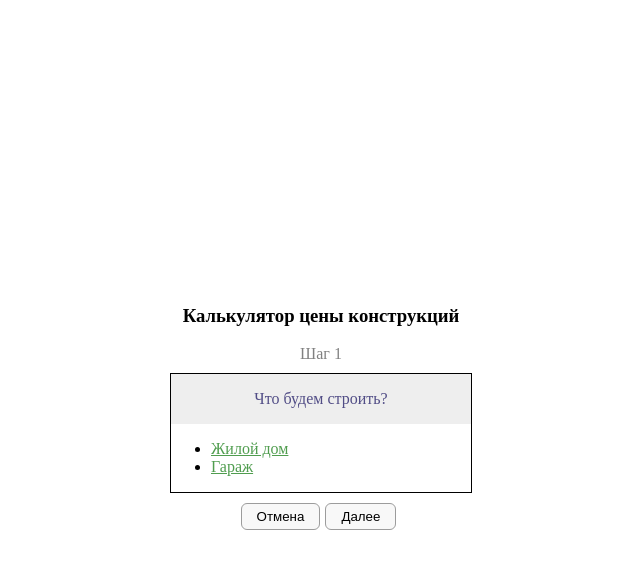
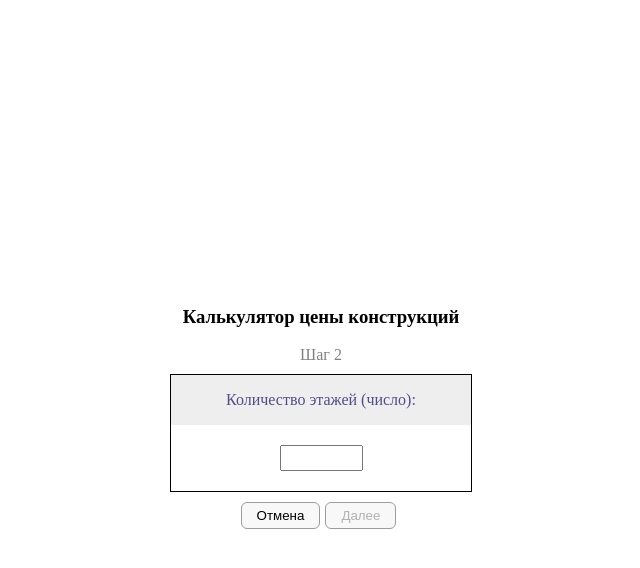
Before and after one commit to wesydi/techart, a React (Create React App) app: page / in a window 1280 px wide. Both pictures are taken after a click on the element "Жилой дом". Shown: the top 568 px of the page, without its empty margins (319-959 px from the left). Built offline with nearby package versions, Linux system fonts and the light colour scheme.

Commit message:
add input component

```diff
--- a/src/App.js
+++ b/src/App.js
@@ -1,7 +1,15 @@
 import React, {useState} from 'react';
+import {connect} from "react-redux";
 import './App.css';
 import Main from "./components/Main/Main";
 import Button from "./components/Button/Button";
+import answersActions from "./actions/answersActions";
+
+const mapStateToProps = (state) => {
+  return {
+      answers: state.answers
+  }
+};
 
 const questions = [
     {
@@ -14,37 +22,68 @@ const questions = [
         type: 'input',
         name: 'height',
         question: 'Количество этажей (число):',
+        answers: ['height'],
     },
     {
         type: 'list',
         name: 'material',
         question: 'Материал стен:',
         answers: {
-            'Жилой дом': ['Кирпич', 'Шлакоблок', 'Деревянный брус'],
-            'Гараж': ['Шлакоблок', 'Металл', 'Сендвич-панели'],
+            1: ['Кирпич', 'Шлакоблок', 'Деревянный брус'],
+            2: ['Шлакоблок', 'Металл', 'Сендвич-панели'],
         },
     },
     {
         type: 'input',
         name: 'sizes',
         question: 'Длина стен (в метрах):',
+        answers: ['sizex', 'sizey'],
     },
 ];
 
-const App = () => {
+const App = (props) => {
+    const {answers, dispatch} = props;
+
     const [currentMove, changeCurrentMove] = useState(1);
     const [indexQuestion, changeIndexQuestion] = useState(0);
+    const [inputValues, changeInputValues] = useState({});
+    const currentQuestion = questions[indexQuestion];
+
+    const checkOnDisabled = () => {
+      if (currentQuestion.type === 'list') return true;
+      const filledInputValues = Object.keys(inputValues).filter((key) => inputValues[key].trim().length > 0);
+      return currentQuestion.answers.length !== filledInputValues.length;
+    };
+
+    const handleClick = (answer) => {
+        answersActions(dispatch).addAnswer(currentQuestion.name, answer);
+        changeCurrentMove(currentMove + 1);
+        if (answer === 2 && currentQuestion.name === 'building') {
+            changeIndexQuestion(indexQuestion + 2);
+            return;
+        }
+        changeIndexQuestion(indexQuestion + 1)
+    };
+
+    const handleChangeInput = (target) => {
+        changeInputValues({...inputValues, [target.getAttribute('type')]: target.value});
+    };
 
     return (
     <div className="app">
         <h3>Калькулятор цены конструкций</h3>
         <span className="move">Шаг {currentMove}</span>
-        <Main currentQuestion={questions[indexQuestion]}/>
+        <Main handleChangeInput={handleChangeInput} handleClick={handleClick} currentQuestion={currentQuestion} answers={questions[indexQuestion].name === 'material' ? currentQuestion.answers[answers.building] : currentQuestion.answers}/>
         <div className="buttons">
-            <Button text="Отмена"></Button>
-            <Button text="Далее"></Button>
+            <Button handleClick={() => {
+                answersActions(dispatch).clearAnswers();
+                changeCurrentMove(1);
+                changeIndexQuestion(0);
+                changeInputValues({});
+            }} text="Отмена"></Button>
+            <Button disabled={checkOnDisabled()} text={currentQuestion === questions[questions.length - 1] ? 'Результат' : 'Далее'}></Button>
         </div>
     </div>
 )};
 
-export default App;
+export default connect(mapStateToProps)(App);
--- a/src/actions/answersActions.js
+++ b/src/actions/answersActions.js
@@ -1,8 +1,7 @@
-const answersActions = (question, answer) => {
+const answersActions = (dispatch) => {
     return {
-        type: 'ADD_ANSWER',
-        question,
-        answer
+        addAnswer: (question, answer) => dispatch({type: 'ADD_ANSWER', question, answer}),
+        clearAnswers: () => dispatch({type: 'CLEAR_ANSWERS'})
     }
 };
 
--- a/src/components/Button/Button.js
+++ b/src/components/Button/Button.js
@@ -2,10 +2,10 @@ import React from 'react';
 import './Button.css';
 
 const Button = (props) => {
-    const {text, handleClick} = props;
+    const {text, handleClick, disabled} = props;
 
     return (
-         <button onClick={handleClick}>{text}</button>
+         <button disabled={disabled} onClick={handleClick}>{text}</button>
     );
 };
 
--- /dev/null
+++ b/src/components/Input/Input.css
@@ -0,0 +1,4 @@
+.input {
+    width: 75px;
+    height: 20px;
+}
--- /dev/null
+++ b/src/components/Input/Input.js
@@ -0,0 +1,12 @@
+import React from 'react';
+import './Input.css';
+
+const Input = (props) => {
+    const {handleChangeInput, type} = props;
+
+    return (
+        <input className="input" onChange={(event) => handleChangeInput(event.target)} type={type}></input>
+    );
+};
+
+export default Input;
--- a/src/components/Main/Main.css
+++ b/src/components/Main/Main.css
@@ -17,3 +17,14 @@
     color: #509d4f;
     cursor: pointer;
 }
+.inputBlock {
+    display: flex;
+    justify-content: center;
+    align-content: center;
+    margin: 20px 0;
+}
+.inputBlock__divider {
+    display: flex;
+    align-items: center;
+    margin: 0 5px;
+}
--- a/src/components/Main/Main.js
+++ b/src/components/Main/Main.js
@@ -1,8 +1,44 @@
-import React, {useState} from 'react';
+import React from 'react';
+import Input from "../Input/Input";
 import './Main.css';
 
 const Main = (props) => {
-    const {currentQuestion} = props;
+    const {currentQuestion, answers, handleClick, handleChangeInput} = props;
+    const render = () => {
+      if (currentQuestion.type === 'list') {
+          return (
+              <ul className="main__list" onClick={(event) => {
+                  if (event.target.innerText === 'Жилой дом') {
+                      handleClick(1);
+                      return;
+                  }
+                  if (event.target.innerText === 'Гараж') {
+                      handleClick(2);
+                      return;
+                  }
+                  handleClick(event.target.innerText)
+              }}>
+                  {answers.map((answer) => (
+                      <li key={answer}>
+                          <span className="main__answer">{answer}</span>
+                      </li>
+                  ))}
+              </ul>
+          )
+      }
+      if (currentQuestion.type === 'input') {
+          return (
+              <div className="inputBlock">
+                  {answers.map((answer, index) => (
+                      <>
+                          <Input handleChangeInput={handleChangeInput} type={answer} key={answer}/>
+                          {index !== answers.length - 1 ? <span className="inputBlock__divider">X</span> : null}
+                      </>
+                  ))}
+              </div>
+          )
+      }
+    };
 
     return (
         <div className="main">
@@ -10,17 +46,7 @@ const Main = (props) => {
                 <span className="main_question">{currentQuestion.question}</span>
             </div>
             <div className="main__answers">
-                {
-                    currentQuestion.type === 'list' ? (
-                        <ul className="main__list">
-                            {currentQuestion.answers.map((answer) => (
-                                <li>
-                                    <span className="main__answer">{answer}</span>
-                                </li>
-                            ))}
-                        </ul>
-                    ) : null
-                }
+                {render()}
             </div>
         </div>
     );
--- a/src/reducers/answersReducers.js
+++ b/src/reducers/answersReducers.js
@@ -1,7 +1,14 @@
-const answersReducers = (state = {}, action) => {
+const answersReducers = (state = {answers: {}}, action) => {
     switch (action.type) {
         case 'ADD_ANSWER':
-            return {...state, [action.question]: action.answer};
+            return {...state, answers: {
+                ...state.answers,
+                [action.question]: action.answer,
+            }
+            };
+        case 'CLEAR_ANSWERS':
+            return {...state, answers: {}}
+        ;
         default:
             return state
     }
```
